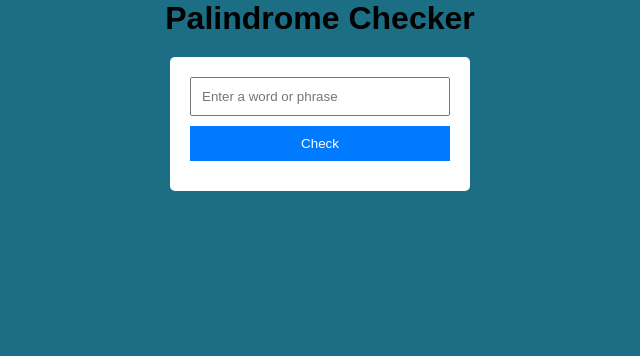
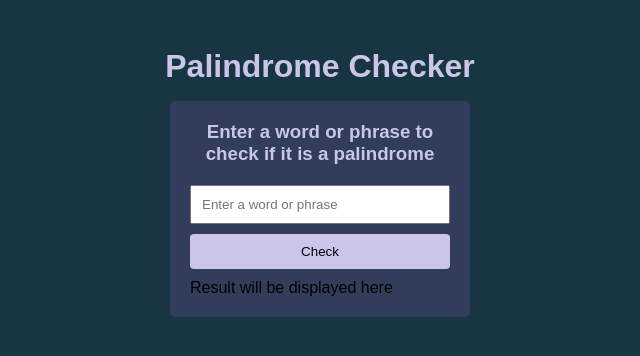
Before and after one commit to Premisterio/Mini-projects, a PHP site: page / in a window 1280 px wide. Shown: the top 356 px of the page, without its empty margins (320-960 px from the left). Run offline with PHP 8.4, Linux system fonts and the light colour scheme.

Commit message:
Existential crisis is real
Pushed minor changes to sync w GitHub

```diff
--- a/javaScript/palindrome-checker/index.html
+++ b/javaScript/palindrome-checker/index.html
@@ -9,12 +9,19 @@
 </head>
 
 <body>
-    <h1>Palindrome Checker</h1>
-    <div class="container">
-        <input type="text" id="input" placeholder="Enter a word or phrase">
-        <button id="check">Check</button>
-        <p id="result"></p>
+    <div class="">
+        <h1>Palindrome Checker</h1>
+        <div class="container">
+            <h3>Enter a word or phrase to check if it is a palindrome</h3>
+            <input type="text" id="text-input" placeholder="Enter a word or phrase" required>
+            <button id="check-btn">Check</button>
+            <p id="result">Result will be displayed here</p>
+        </div>
     </div>
     <script src="script.js"></script>
+    <footer>
+
+    </footer>
 </body>
+
 </html>
--- a/javaScript/palindrome-checker/styles.css
+++ b/javaScript/palindrome-checker/styles.css
@@ -1,12 +1,22 @@
+/* Color palette variables */
+:root {
+  --color-1: #183642;
+  --color-2: #313d5a;
+  --color-3: #cbc5ea;
+  --color-4: #73628a;
+}
+
+/* CSS Reset */
 * {
   margin: 0;
   padding: 0;
   box-sizing: border-box;
 }
 
+/* Body */
 body {
   font-family: Arial, Helvetica, sans-serif;
-  background-color: #1b6e83;
+  background-color: var(--color-1);
   justify-content: center;
   align-items: center;
   margin: 0 auto;
@@ -17,13 +27,21 @@ body {
   width: 300px;
   margin: auto;
   padding: 20px;
-  background-color: #fff;
+  background-color: #313d5a;
   border-radius: 5px;
 }
 
 h1 {
   text-align: center;
+  margin-top: 3rem;
+  margin-bottom: 1rem;
+  color: #cbc5ea;
+}
+
+h3 {
+  text-align: center;
   margin-bottom: 20px;
+  color: #cbc5ea;
 }
 
 input {
@@ -36,8 +54,14 @@ button {
   padding: 10px;
   margin-bottom: 10px;
   width: 100%;
-  background-color: #007bff;
-  color: #fff;
+  border-radius: 0.25rem;
+  background-color: #cbc5ea;
+  color: #000;
   border: none;
   cursor: pointer;
 }
+
+button:hover {
+  background-color: #73628a;
+  color: #000;
+}
```
